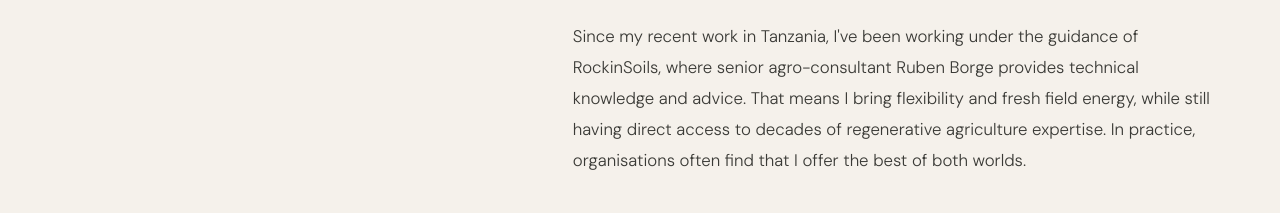
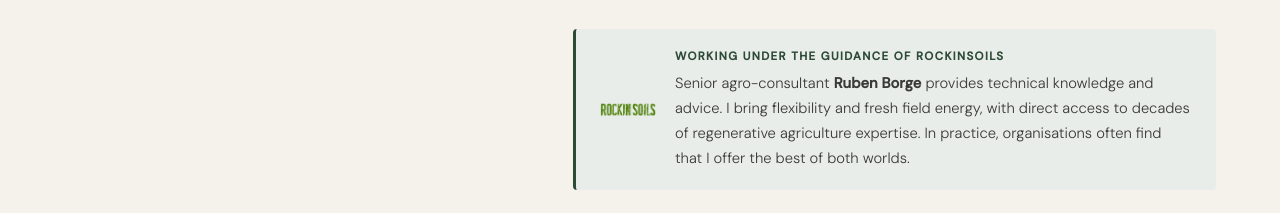
Before and after one commit to tabogeelen/tabo-site, a plain HTML site: page index.html in a window 1280 px wide. Shown: the part 1878-2091 px from the top of the page. Drawn offline with nearby package versions, Linux system fonts and the light colour scheme.

Commit message:
Make RockinSoils affiliation more prominent
- Add "Working under the guidance of RockinSoils" line in hero section
- Replace RockinSoils paragraph in About with a styled callout badge
  featuring the logo, label, and detail text about Ruben Borge
- Add CSS for hero-affiliation and about-affiliation components

```diff
--- a/css/style.css
+++ b/css/style.css
@@ -165,7 +165,19 @@
       color: var(--warm-grey);
       max-width: 36ch;
       line-height: 1.75;
+      margin-bottom: 1rem;
+    }
+
+    .hero-affiliation {
+      font-size: 0.8rem;
+      font-weight: 400;
+      letter-spacing: 0.04em;
+      color: var(--green);
       margin-bottom: 3rem;
+    }
+
+    .hero-affiliation strong {
+      font-weight: 600;
     }
 
     .hero-actions {
@@ -326,6 +338,46 @@
       font-weight: 300;
       line-height: 1.6;
       color: var(--charcoal);
+    }
+
+    .about-affiliation {
+      display: flex;
+      align-items: center;
+      gap: 1.2rem;
+      margin-top: 2rem;
+      margin-bottom: 0.5rem;
+      padding: 1.2rem 1.5rem;
+      background: var(--green-pale);
+      border-left: 3px solid var(--green);
+      border-radius: 4px;
+    }
+
+    .about-affiliation-logo {
+      width: 56px;
+      height: 56px;
+      object-fit: contain;
+      flex-shrink: 0;
+    }
+
+    .about-affiliation-text {
+      display: flex;
+      flex-direction: column;
+      gap: 0.3rem;
+    }
+
+    .about-affiliation-label {
+      font-size: 0.72rem;
+      font-weight: 600;
+      letter-spacing: 0.12em;
+      text-transform: uppercase;
+      color: var(--green);
+    }
+
+    .about-affiliation-detail {
+      font-size: 0.92rem;
+      font-weight: 300;
+      color: #3a3a36;
+      line-height: 1.7;
     }
 
     .credentials {
--- a/js/render.js
+++ b/js/render.js
@@ -56,6 +56,7 @@
         ${esc(word3)}
       </h1>
       <p class="hero-sub">${esc(h.sub)}</p>
+      <p class="hero-affiliation">Working under the guidance of <strong>RockinSoils</strong></p>
       <div class="hero-actions">
         <a href="#projects" class="btn-primary">View Projects</a>
         <a href="#about" class="btn-secondary">About me</a>
@@ -78,6 +79,15 @@
 
   const paragraphs = a.paragraphs.map(p => `<p>${md(p)}</p>`).join('');
 
+  const affiliationHtml = a.affiliation ? `
+    <div class="about-affiliation">
+      ${a.affiliation.logo ? `<img class="about-affiliation-logo" src="${esc(a.affiliation.logo)}" alt="${esc(a.affiliation.name)}">` : ''}
+      <div class="about-affiliation-text">
+        <span class="about-affiliation-label">${esc(a.affiliation.label)}</span>
+        <span class="about-affiliation-detail">${md(a.affiliation.detail)}</span>
+      </div>
+    </div>` : '';
+
   document.getElementById('about').innerHTML = `
     <div class="about-left">
       <div class="about-photo">${portrait}</div>
@@ -88,6 +98,7 @@
       <p class="section-label">About</p>
       <p class="lead">${md(a.lead)}</p>
       ${paragraphs}
+      ${affiliationHtml}
       <div class="credentials">
         <div class="credential">
           <span class="credential-label">Education</span>
--- a/js/site-data.js
+++ b/js/site-data.js
@@ -39,9 +39,14 @@
       `What shapes how I work is a combination of scientific background and a genuinely people-oriented approach. I easily connect with farmers and teams from different cultural contexts, and I prefer co-designing solutions alongside them rather than working top-down. My background in qualitative sociological research has taught me to listen carefully, understand local realities, and translate those insights into approaches that actually hold up in practice because they come from the people who use them, supported where needed by tools like GIS mapping and data analysis.`,
 
       `At the same time, I like working hands-on and creatively. My background in biomimicry and systems thinking helps me look at farms as ecosystems and find nature-inspired solutions to practical problems. Whether that's setting up pilots together with local farmers, developing biological inputs they can produce themselves, making visual training materials, or adapting when field reality asks for it, I feel most at home in dynamic environments where you need to think scientifically, improvise when necessary, and keep things practical and human.`,
+    ],
 
-      `Since my recent work in Tanzania, I've been working under the guidance of RockinSoils, where senior agro-consultant Ruben Borge provides technical knowledge and advice. That means I bring flexibility and fresh field energy, while still having direct access to decades of regenerative agriculture expertise. In practice, organisations often find that I offer the best of both worlds.`,
-    ],
+    affiliation: {
+      name: "RockinSoils",
+      logo: "assets/company-logos/cropped-rockinsoils-logo-web-green2.png",
+      label: "Working under the guidance of RockinSoils",
+      detail: `Senior agro-consultant **Ruben Borge** provides technical knowledge and advice. I bring flexibility and fresh field energy, with direct access to decades of regenerative agriculture expertise. In practice, organisations often find that I offer the best of both worlds.`,
+    },
   },
 
   // ── EXPERTISE CARDS ───────────────────────────────────────
```
